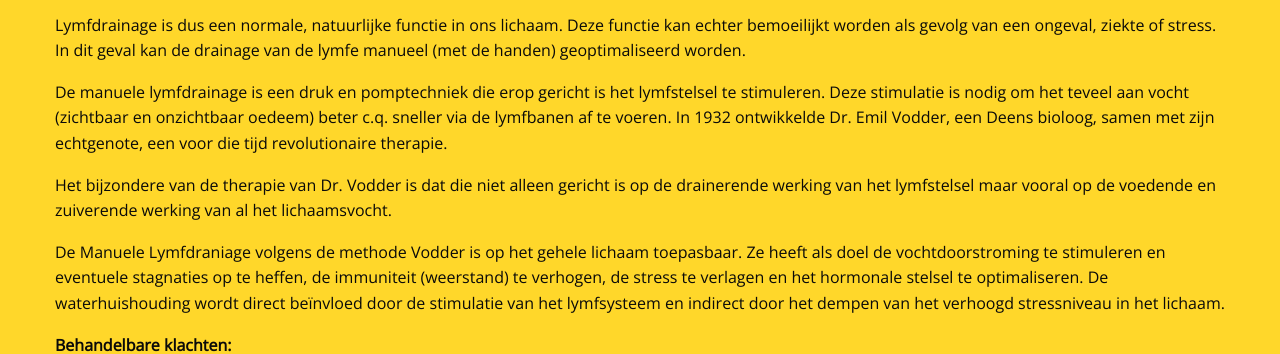
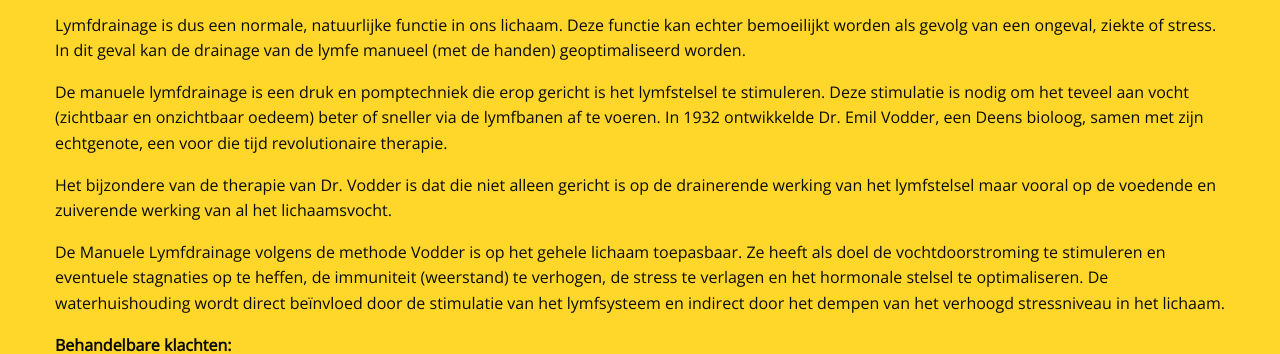
Before and after one commit to manopura/manopura.github.io, a Jekyll site: the page built from lymfedrainage.md, in a window 1280 px wide. Shown: the part 237-591 px from the top of the page. Built offline with Jekyll 4.4.1, drawn with Linux system fonts in a browser that asks for light colours; nearby versions of some CDN libraries.

Commit message:
Update lymfedrainage.md

```diff
--- a/lymfedrainage.md
+++ b/lymfedrainage.md
@@ -12,11 +12,11 @@
 Lymfdrainage is dus een normale, natuurlijke functie in ons lichaam. Deze functie kan echter bemoeilijkt worden als gevolg van een ongeval, ziekte of stress. In dit geval kan de drainage van de lymfe manueel (met de handen) geoptimaliseerd worden.
 
 
-De manuele lymfdrainage is een druk en pomptechniek die erop gericht is het lymfstelsel te stimuleren. Deze stimulatie is nodig om het teveel aan vocht (zichtbaar en onzichtbaar oedeem) beter c.q. sneller via de lymfbanen af te voeren. In 1932 ontwikkelde Dr. Emil Vodder, een Deens bioloog, samen met zijn echtgenote, een voor die tijd revolutionaire therapie.
+De manuele lymfdrainage is een druk en pomptechniek die erop gericht is het lymfstelsel te stimuleren. Deze stimulatie is nodig om het teveel aan vocht (zichtbaar en onzichtbaar oedeem) beter of sneller via de lymfbanen af te voeren. In 1932 ontwikkelde Dr. Emil Vodder, een Deens bioloog, samen met zijn echtgenote, een voor die tijd revolutionaire therapie.
 
 Het bijzondere van de therapie van Dr. Vodder is dat die niet alleen gericht is op de drainerende werking van het lymfstelsel maar vooral op de voedende en zuiverende werking van al het lichaamsvocht.
 
-De Manuele Lymfdraniage volgens de methode Vodder is op het gehele lichaam toepasbaar. Ze heeft als doel de vochtdoorstroming te stimuleren en eventuele stagnaties op te heffen, de immuniteit (weerstand) te verhogen, de stress te verlagen en het hormonale stelsel te optimaliseren. De waterhuishouding wordt direct beïnvloed door de stimulatie van het lymfsysteem en indirect door het dempen van het verhoogd stressniveau in het lichaam.
+De Manuele Lymfdrainage volgens de methode Vodder is op het gehele lichaam toepasbaar. Ze heeft als doel de vochtdoorstroming te stimuleren en eventuele stagnaties op te heffen, de immuniteit (weerstand) te verhogen, de stress te verlagen en het hormonale stelsel te optimaliseren. De waterhuishouding wordt direct beïnvloed door de stimulatie van het lymfsysteem en indirect door het dempen van het verhoogd stressniveau in het lichaam.
 
 **Behandelbare klachten:**
 
```
